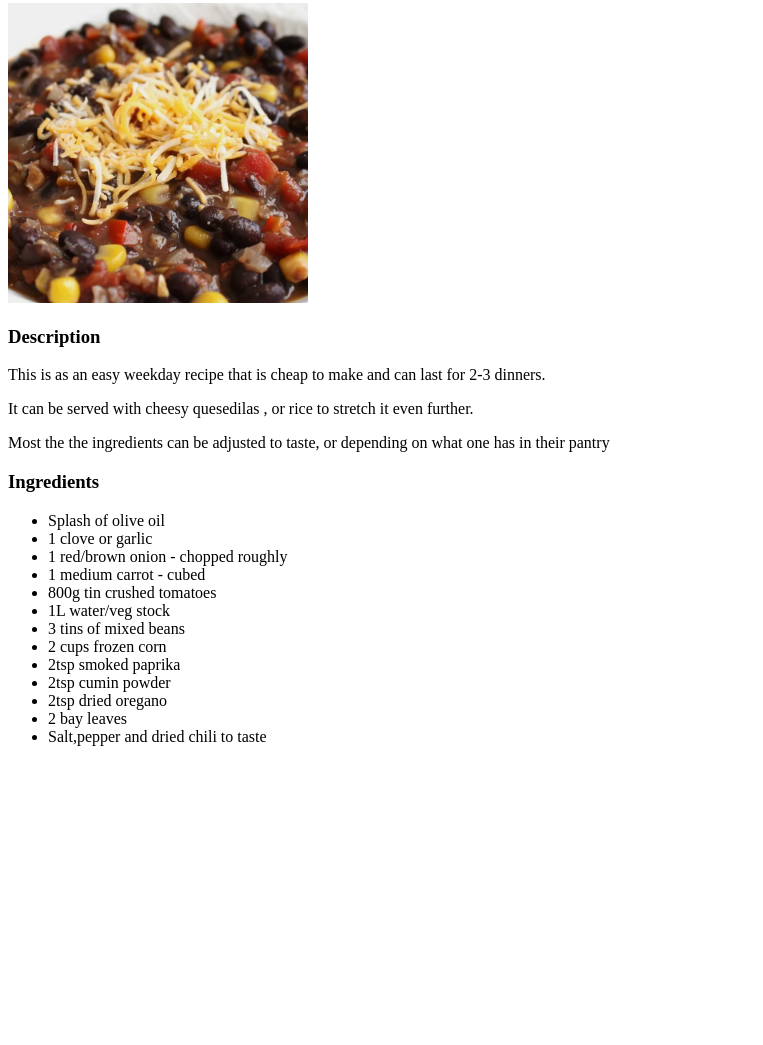
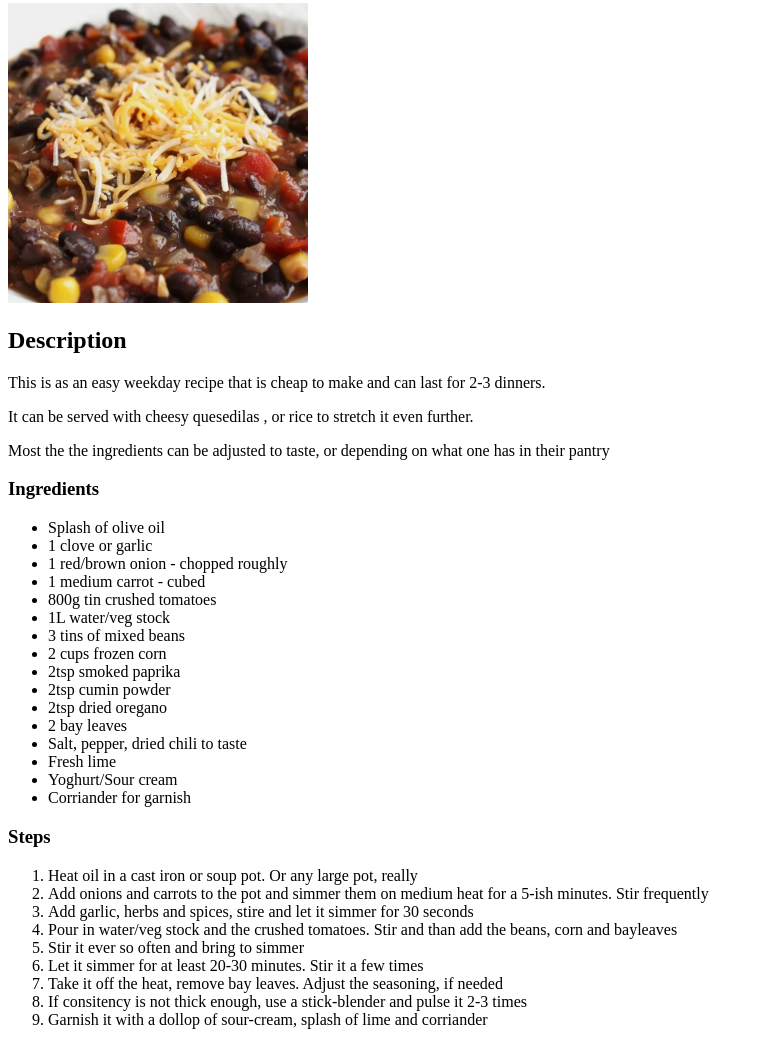
Before and after one commit to Scrwby/odin-recipes, a plain HTML site: page recipes/chili.html in a window 1280 px wide. Shown: the part 77-1122 px from the top of the page, without its empty margins (0-763 px from the left). Before the commit the page ends 839 px from the top, so only its background shows below. Drawn offline with Linux system fonts and the light colour scheme.

Commit message:
Chili recipe page complete

```diff
--- a/recipes/chili.html
+++ b/recipes/chili.html
@@ -10,7 +10,7 @@
             <h1>Chili</h1>
             <img src="/recipes/chili.jpeg" alt="Chili" height="300" width="300">
 
-            <h3>Description</h3>
+            <h2>Description</h2>
                 <p>This is as an easy weekday recipe that is cheap to make and can last for 2-3 dinners.</p>
                 <p>It can be served with <a>cheesy quesedilas</a><!--Create cheesy quesedila section to jump to-->
                 , or rice to stretch it even further. </p>
@@ -30,11 +30,22 @@
                         <li>2tsp cumin powder</li>
                         <li>2tsp dried oregano</li>
                         <li>2 bay leaves</li>
-                        <li>Salt,pepper and dried chili to taste</li>
+                        <li>Salt, pepper, dried chili to taste</li>
+                        <li>Fresh lime</li>
+                        <li>Yoghurt/Sour cream</li>
+                        <li>Corriander for garnish</li>
                     </ul>
-
-
-
-
+            <h3>Steps</h3>
+                    <ol>
+                        <li>Heat oil in a cast iron or soup pot. Or any large pot, really </li>
+                        <li>Add onions and carrots to the pot and simmer them on medium heat for a 5-ish minutes. Stir frequently</li>
+                        <li>Add garlic, herbs and spices, stire and let it simmer for 30 seconds</li>
+                        <li>Pour in water/veg stock and the crushed tomatoes. Stir and than add the beans, corn and bayleaves</li>
+                        <li>Stir it ever so often and bring to simmer</li>
+                        <li>Let it simmer for at least 20-30 minutes. Stir it a few times </li>
+                        <li>Take it off the heat, remove bay leaves. Adjust the seasoning, if needed</li>
+                        <li>If consitency is not thick enough, use a stick-blender and pulse it 2-3 times</li>
+                        <li>Garnish it with a dollop of sour-cream, splash of lime and corriander</li>
+                    </ol>
         </body>
 </html>
```
